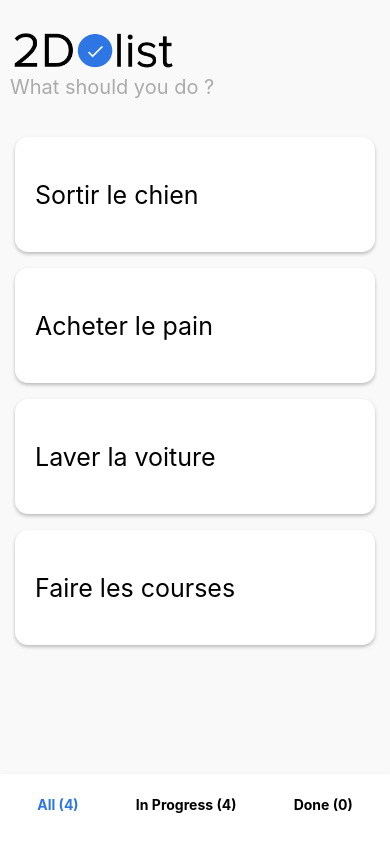
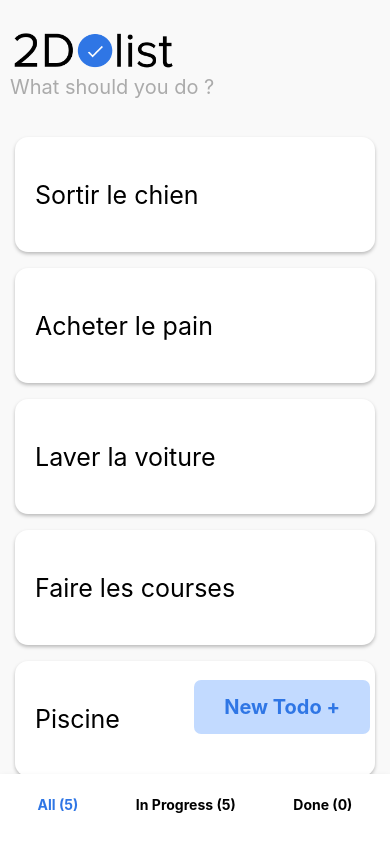
Before and after one commit to Karlito14/TodoApp, a React Native app: screen / in a window 390 px wide. Built offline with nearby package versions, Linux system fonts and the light colour scheme.

Commit message:
affichage modal pour ajouter une todo

```diff
--- a/App.tsx
+++ b/App.tsx
@@ -1,21 +1,25 @@
-import { Alert, SafeAreaView, View } from 'react-native';
+import { Alert, Modal, SafeAreaView, View } from 'react-native';
 import { useState } from 'react';
 import { styles } from './App.style';
 import { Header } from '@components/Header/Header';
 import { CardList } from '@components/CardList/CardList';
 import { EnumStates, Todo } from '@interfaces/interfaces';
 import { Footer } from '@components/Footer/Footer';
+import { ButtonAdd } from '@components/ButtonAdd/ButtonAdd';
+import { Dialog } from '@components/Dialog/Dialog';
 
 const TODO_LIST: Todo[] = [
   { id: '1', title: 'Sortir le chien', done: false },
   { id: '2', title: 'Acheter le pain', done: false },
   { id: '3', title: 'Laver la voiture', done: false },
   { id: '4', title: 'Faire les courses', done: false },
+  { id: '5', title: 'Piscine', done: false },
 ];
 
 export default function App() {
   const [todoList, setTodoList] = useState(TODO_LIST);
   const [stateSelected, setStateSelected] = useState(EnumStates.all);
+  const [modalVisible, setModalVisible] = useState(false);
 
   const filteredList = () => {
     switch (stateSelected) {
@@ -59,9 +63,12 @@ export default function App() {
     ]);
   };
 
+  const addTodo = () => {};
+
   return (
     <>
       <SafeAreaView style={styles.container}>
+        <Dialog modalVisible={modalVisible} />
         <View style={styles.header}>
           <Header />
         </View>
@@ -72,6 +79,7 @@ export default function App() {
             onLongPress={openAlert}
           />
         </View>
+        <ButtonAdd onPress={setModalVisible} />
       </SafeAreaView>
       <View style={styles.footer}>
         <Footer
--- a/app.json
+++ b/app.json
@@ -8,8 +8,8 @@
     "userInterfaceStyle": "light",
     "splash": {
       "image": "./assets/splash.png",
-      "resizeMode": "contain",
-      "backgroundColor": "#ffffff"
+      "resizeMode": "cover",
+      "backgroundColor": "#f9f9f9"
     },
     "ios": {
       "supportsTablet": true
--- /dev/null
+++ b/components/ButtonAdd/ButtonAdd.style.ts
@@ -0,0 +1,18 @@
+import { StyleSheet } from 'react-native';
+
+export const styles = StyleSheet.create({
+  button: {
+    backgroundColor: '#c2daff',
+    paddingVertical: 15,
+    paddingHorizontal: 30,
+    position: 'absolute',
+    right: 20,
+    bottom: 40,
+    borderRadius: 7,
+  },
+  text: {
+    color: '#2f76e5',
+    fontSize: 20,
+    fontWeight: 'bold',
+  },
+});
--- /dev/null
+++ b/components/ButtonAdd/ButtonAdd.tsx
@@ -0,0 +1,11 @@
+import { Text, TouchableOpacity } from 'react-native';
+import { styles } from './ButtonAdd.style';
+import { IAdd } from '@interfaces/interfaces';
+
+export const ButtonAdd = ({onPress}: IAdd) => {
+  return (
+    <TouchableOpacity style={styles.button} onPress={() => onPress(true)}>
+      <Text style={styles.text}>New Todo +</Text>
+    </TouchableOpacity>
+  );
+};
--- /dev/null
+++ b/components/Dialog/Dialog.style.ts
@@ -0,0 +1,34 @@
+import { StyleSheet } from 'react-native';
+
+export const styles = StyleSheet.create({
+  modalView: {
+    flex: 1,
+    justifyContent: 'center',
+    backgroundColor: 'rgba(0,0,0,0.3)',
+  },
+  container: {
+    margin: 20,
+    backgroundColor: 'white',
+    borderRadius: 20,
+    padding: 35,
+    shadowColor: '#000',
+    shadowOffset: {
+      width: 0,
+      height: 2,
+    },
+    shadowOpacity: 0.25,
+    shadowRadius: 4,
+    elevation: 5,
+  },
+  input: {
+    height: 40,
+    borderWidth: 1,
+    padding: 10,
+    fontSize: 18,
+    marginBottom: 10
+  },
+  buttonsContainer: {
+    flexDirection: 'row',
+    justifyContent: 'flex-end'
+  },
+});
--- /dev/null
+++ b/components/Dialog/Dialog.tsx
@@ -0,0 +1,28 @@
+import { Modal, Text, TextInput, TouchableOpacity, View } from 'react-native';
+import { styles } from './Dialog.style';
+import { useState } from 'react';
+
+export const Dialog = (props: { modalVisible: boolean }) => {
+  const [valueInput, setValueInput] = useState('');
+  return (
+    <Modal
+      animationType="slide"
+      transparent={true}
+      visible={props.modalVisible}
+    >
+      <View style={styles.modalView}>
+        <View style={styles.container}>
+          <TextInput style={styles.input} placeholder="Add a New Todo" />
+          <View style={styles.buttonsContainer}>
+            <TouchableOpacity>
+                <Text>Cancel</Text>
+            </TouchableOpacity>
+            <TouchableOpacity>
+                <Text>Add +</Text>
+            </TouchableOpacity>
+          </View>
+        </View>
+      </View>
+    </Modal>
+  );
+};
--- a/interfaces/interfaces.ts
+++ b/interfaces/interfaces.ts
@@ -28,5 +28,9 @@ interface IStates {
   todoList: Todo[];
 }
 
+interface IAdd {
+  onPress: (boolean: boolean) => void
+}
 
-export { Todo, ITodoList, ITodo, IStates, EnumStates };
+
+export { Todo, ITodoList, ITodo, IStates, IAdd, EnumStates };
```
